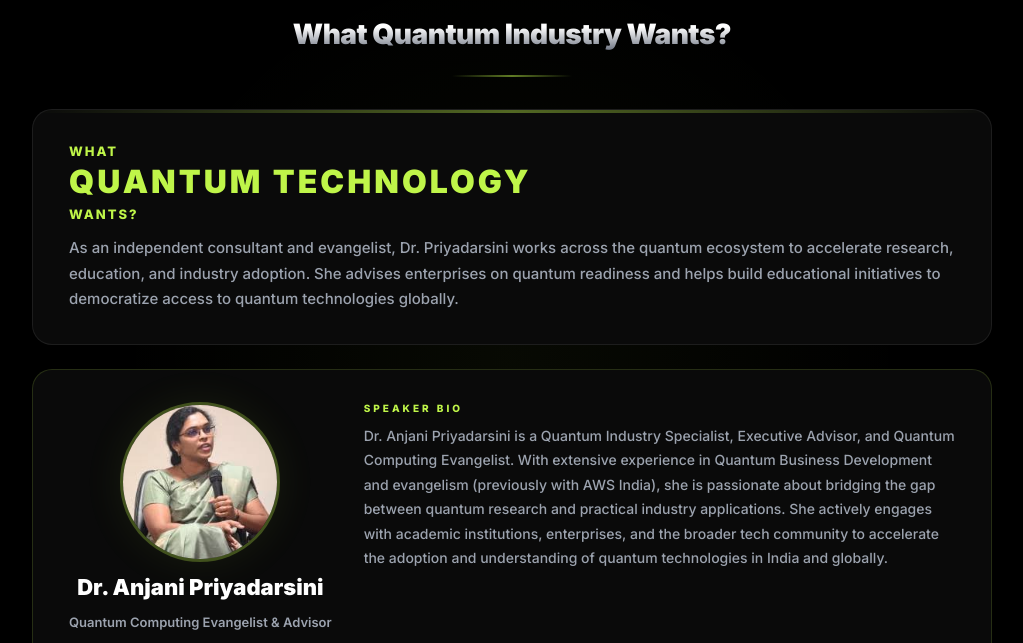
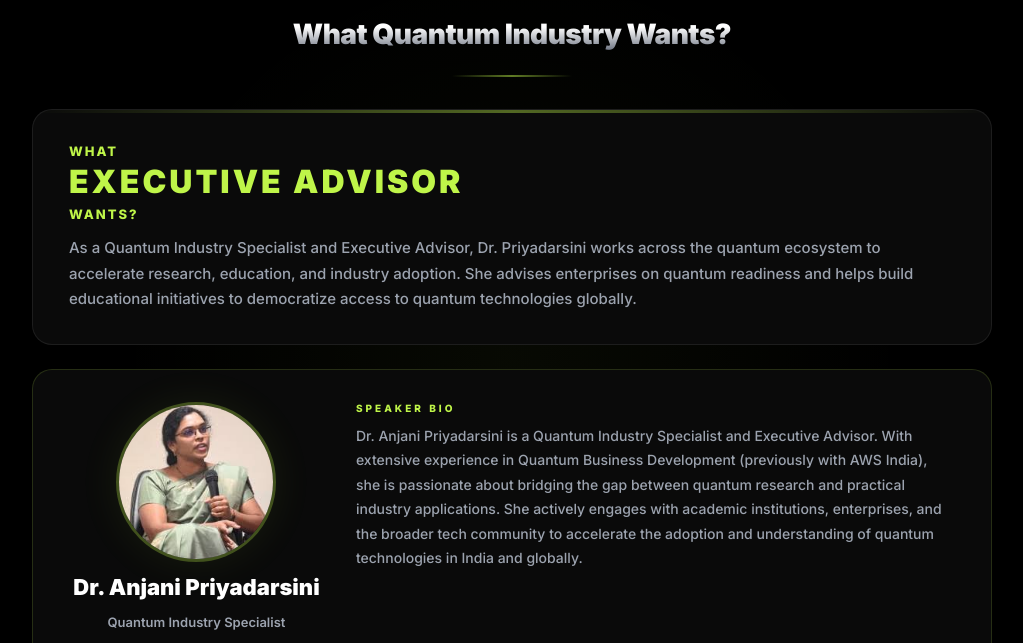
Before and after one commit to shashankg687/what-qi-wants, a plain HTML site: page speakers/poster_anjani_aws.html in a window 1280 px wide. Shown: the part 151-794 px from the top of the page, without its empty margins (128-1151 px from the left). Drawn offline with Linux system fonts and the light colour scheme.

Commit message:
Update Dr. Anjani Priyadarsini's title and bio

```diff
--- a/speakers/poster_anjani_aws.html
+++ b/speakers/poster_anjani_aws.html
@@ -1,20 +1,28 @@
 <!DOCTYPE html>
 <html lang="en">
+
 <head>
     <meta charset="UTF-8">
     <meta name="viewport" content="width=device-width, initial-scale=1.0">
     <title>Dr. Anjani Priyadarsini | What Quantum Industry Wants?</title>
     <link rel="preconnect" href="https://fonts.googleapis.com">
-    <link href="https://fonts.googleapis.com/css2?family=Inter:wght@400;500;600;700;800;900&display=swap" rel="stylesheet">
+    <link href="https://fonts.googleapis.com/css2?family=Inter:wght@400;500;600;700;800;900&display=swap"
+        rel="stylesheet">
     <style>
-        *, *::before, *::after { box-sizing: border-box; margin: 0; padding: 0; }
+        *,
+        *::before,
+        *::after {
+            box-sizing: border-box;
+            margin: 0;
+            padding: 0;
+        }
 
         :root {
             --black: #000000;
             --card-bg: #0a0a0a;
-            --card-border: rgba(255,255,255,0.08);
+            --card-border: rgba(255, 255, 255, 0.08);
             --lime: #BFF549;
-            --lime-dim: rgba(191,245,73,0.15);
+            --lime-dim: rgba(191, 245, 73, 0.15);
             --white: #ffffff;
             --gray: #9ca3af;
             --gray-dim: #6b7280;
@@ -47,7 +55,7 @@
             transform: translateX(-50%);
             width: 800px;
             height: 800px;
-            background: radial-gradient(circle, rgba(191,245,73,0.04) 0%, transparent 70%);
+            background: radial-gradient(circle, rgba(191, 245, 73, 0.04) 0%, transparent 70%);
             z-index: 0;
             pointer-events: none;
         }
@@ -106,8 +114,8 @@
             display: inline-flex;
             align-items: center;
             gap: 8px;
-            background: rgba(191,245,73,0.08);
-            border: 1px solid rgba(191,245,73,0.2);
+            background: rgba(191, 245, 73, 0.08);
+            border: 1px solid rgba(191, 245, 73, 0.2);
             border-radius: 100px;
             padding: 6px 18px;
             font-size: 11px;
@@ -189,7 +197,7 @@
             gap: 32px;
             align-items: flex-start;
             background: var(--card-bg);
-            border: 1px solid rgba(191,245,73,0.15);
+            border: 1px solid rgba(191, 245, 73, 0.15);
             border-radius: 20px;
             padding: 32px 36px;
             margin-bottom: 24px;
@@ -221,8 +229,8 @@
             height: 160px;
             border-radius: 50%;
             object-fit: cover;
-            border: 3px solid rgba(191,245,73,0.3);
-            box-shadow: 0 0 40px rgba(191,245,73,0.08);
+            border: 3px solid rgba(191, 245, 73, 0.3);
+            box-shadow: 0 0 40px rgba(191, 245, 73, 0.08);
         }
 
         .speaker-name {
@@ -290,8 +298,8 @@
         .bottom-icon {
             width: 32px;
             height: 32px;
-            background: rgba(191,245,73,0.08);
-            border: 1px solid rgba(191,245,73,0.15);
+            background: rgba(191, 245, 73, 0.08);
+            border: 1px solid rgba(191, 245, 73, 0.15);
             border-radius: 8px;
             display: flex;
             align-items: center;
@@ -328,7 +336,7 @@
             height: 36px;
             border-radius: 50%;
             object-fit: cover;
-            border: 2px solid rgba(191,245,73,0.25);
+            border: 2px solid rgba(191, 245, 73, 0.25);
         }
 
         .host-info {
@@ -368,10 +376,14 @@
         }
 
         @media print {
-            body { background: #000; padding: 0; }
+            body {
+                background: #000;
+                padding: 0;
+            }
         }
     </style>
 </head>
+
 <body>
 
     <div class="poster">
@@ -397,8 +409,11 @@
 
             <!-- Company Section -->
             <div class="company-section">
-            <div class="company-question">What <span class="company-highlight">Quantum Technology</span> Wants?</div>
-            <div class="company-desc">As an independent consultant and evangelist, Dr. Priyadarsini works across the quantum ecosystem to accelerate research, education, and industry adoption. She advises enterprises on quantum readiness and helps build educational initiatives to democratize access to quantum technologies globally.</div>
+                <div class="company-question">What <span class="company-highlight">Executive Advisor</span> Wants?</div>
+                <div class="company-desc">As a Quantum Industry Specialist and Executive Advisor, Dr. Priyadarsini works
+                    across the quantum ecosystem to accelerate research, education, and industry adoption. She advises
+                    enterprises on quantum readiness and helps build educational initiatives to democratize access to
+                    quantum technologies globally.</div>
             </div>
 
             <!-- Speaker Section -->
@@ -406,12 +421,17 @@
                 <div class="photo-col">
                     <img class="avatar" src="../assets/photos/anjani_aws.jpeg" alt="Dr. Anjani Priyadarsini">
                     <div class="speaker-name">Dr. Anjani Priyadarsini</div>
-                <div class="speaker-title">Quantum Computing Evangelist &amp; Advisor</div>
-                <div class="speaker-org">Quantum Technology</div>
+                    <div class="speaker-title">Quantum Industry Specialist</div>
+                    <div class="speaker-org">Executive Advisor (Independent)</div>
                 </div>
                 <div class="bio-col">
                     <div class="bio-label">Speaker Bio</div>
-                <div class="bio-text">Dr. Anjani Priyadarsini is a Quantum Industry Specialist, Executive Advisor, and Quantum Computing Evangelist. With extensive experience in Quantum Business Development and evangelism (previously with AWS India), she is passionate about bridging the gap between quantum research and practical industry applications. She actively engages with academic institutions, enterprises, and the broader tech community to accelerate the adoption and understanding of quantum technologies in India and globally.</div>
+                    <div class="bio-text">Dr. Anjani Priyadarsini is a Quantum Industry Specialist and Executive
+                        Advisor. With extensive experience in Quantum Business Development (previously with AWS India),
+                        she is passionate about bridging the gap between quantum research and practical industry
+                        applications. She actively engages with academic institutions, enterprises, and the broader tech
+                        community to accelerate the adoption and understanding of quantum technologies in India and
+                        globally.</div>
                 </div>
             </div>
 
@@ -456,4 +476,5 @@
     </div>
 
 </body>
+
 </html>
```
Also changed, not shown: index.html (+3 -3 lines). Lines whose indentation alone changed are shown as unchanged.
